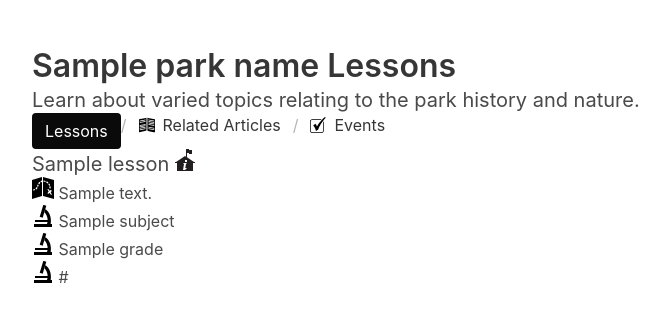
After one commit to danielazieba/nps-app, a Flask app: template npsflaskapp/templates/lessons.html in a window 1280 px wide. The commit adds this page. Shown: the top 336 px of the page, without its empty margins (32-702 px from the left). Run offline with Flask 2, Linux system fonts and the light colour scheme; the template is opened without the code that fills it: most values are stand-ins (such as "Sample title", 1, 10 or a date in 2020); some libraries are stand-ins or nearby versions.

Commit message:
Created initial lesson plans site

```diff
--- a/npsflaskapp/routes.py
+++ b/npsflaskapp/routes.py
@@ -1,4 +1,4 @@
-from flask import render_template, request
+from flask import render_template, request, jsonify
 from npsflaskapp import app
 
 import subprocess
@@ -15,10 +15,10 @@ def index():
         data = json.load(json_file)
     return render_template('index.html', states=data)
 
-@app.route('/alerts')
-def alerts():
-    subprocess_output = subprocess.check_output(['curl -X GET "https://developer.nps.gov/api/v1/alerts?stateCode=KY&api_key=FCzzTNkAX72099q1ja44eHVTYI27yOos2clMXKkT" -H "accept: application/json"'], shell=True)
-    return subprocess_output
+#@app.route('/alerts')
+#def alerts():
+#    subprocess_output = subprocess.check_output(['curl -X GET "https:/#/developer.nps.gov/api/v1/alerts?stateCode=KY&api_key=FCzzTNkAX72099q1ja44eHVTYI27yOos2clMXKkT" -H "accept: application/json"'], shell=True)
+#    return subprocess_output
 
 @app.route('/campgrounds', methods=['GET','POST'])
 def campgrounds():
@@ -133,6 +133,79 @@ def visitorcenters():
                            urls=vc_nps_links,
                            park_name=vc_park['data'][0]['fullName'])
 
+@app.route('/newsstand', methods=['GET','POST'])
+def newsstand():
+    feed = ''
+    feed_type = ''
+        # if request.method == 'POST':
+        #    feed_type = request.get_data().decode('utf-8')
+
+    #   get feed type
+    #   make NPS API call using type and park code
+    #   set feed equal to parse data
+    desired_park_code = request.args.get('parkAlert')
+    curr_selected_park = get_park_by_code(desired_park_code)
+    selected_str = curr_selected_park.decode('utf-8')
+    selected_json = json.loads(selected_str)
+    selected_park = selected_json['data'][0]
+    return render_template('newsstand.html', park_name=selected_park['fullName'], park_code=desired_park_code, display_type=feed_type)
+
+@app.route('/alerts', methods=['GET','POST'])
+def alerts():
+    json_data = request.get_data().decode('utf-8')
+    park_code = json_data[5:9]
+    alerts = create_alert_call(park_code)
+    selected_str = alerts.decode('utf-8')
+    selected_json = json.loads(selected_str)
+    return json.dumps({ 'parkcode' : park_code,
+                        'alertdata' : selected_json['data']})
+
+@app.route('/articles', methods=['GET','POST'])
+def articles():
+    park_code = request.get_data().decode('utf-8')
+    articles = create_article_call(park_code)
+    selected_str = articles.decode('utf-8')
+    selected_json = json.loads(selected_str)
+    return str(selected_json)
+
+@app.route('/education', methods=['GET','POST'])
+def education():
+    desired_park_code = request.args.get('educationWant')
+    curr_selected_park = get_park_by_code(desired_park_code)
+    selected_str = curr_selected_park.decode('utf-8')
+    selected_json = json.loads(selected_str)
+    selected_park = selected_json['data'][0]
+    return render_template('education.html', park_name = selected_park['fullName'], park_code=desired_park_code)
+
+@app.route('/lessons', methods=['GET','POST'])
+def lessons():
+    desired_park_code = request.args.get('parkLessons')
+    curr_park_name = get_park_by_code(desired_park_code)
+    selected_park = curr_park_name.decode('utf-8')
+    park_json = json.loads(selected_park)
+
+    park_lesson_data = create_lesson_call('parkCode=' + desired_park_code)
+    selected_str = park_lesson_data.decode('utf-8')
+    lesson_json = json.loads(selected_str)
+    lesson_desc = []
+    lesson_names = []
+    lesson_topics = []
+    lesson_grades = []
+    lesson_urls = []
+    for lesson in lesson_json['data']:
+        lesson_names.append(lesson['title'])
+        lesson_desc.append(lesson['questionobjective'])
+        lesson_topics.append(lesson['subject'])
+        lesson_grades.append(lesson['gradelevel'])
+        lesson_urls.append(lesson['url'])
+    return render_template('lessons.html',
+                           lesson_list=lesson_names,
+                           desc=lesson_desc,
+                           park_name=park_json['data'][0]['fullName'],
+                           subjects=lesson_topics,
+                           grade=lesson_grades,
+                           urls=lesson_urls,
+                           park_code=desired_park_code)
 
 # parameters is an array of the following structure:
 # [parkCode, stateCode, limit, start, q, fields, sort]
@@ -172,6 +245,33 @@ def create_vc_call(parameters):
 
     return subprocess.check_output([camp_call], shell=True)
 
+def create_alert_call(parameters):
+    alert_call = 'curl -X GET "https://developer.nps.gov/api/v1/alerts?'
+    alert_call_end = ' -H "accept: application/json"'
+    alert_call += parameters + '&'
+    alert_call += 'api_key=' + api_key + '"'
+    alert_call += alert_call_end
+
+    return subprocess.check_output([alert_call], shell=True)
+
+def create_article_call(parameters):
+    alert_call = 'curl -X GET "https://developer.nps.gov/api/v1/articles?'
+    alert_call_end = ' -H "accept: application/json"'
+    alert_call += parameters + '&'
+    alert_call += 'api_key=' + api_key + '"'
+    alert_call += alert_call_end
+
+    return subprocess.check_output([alert_call], shell=True)
+
+def create_lesson_call(parameters):
+    alert_call = 'curl -X GET "https://developer.nps.gov/api/v1/lessonplans?'
+    alert_call_end = ' -H "accept: application/json"'
+    alert_call += parameters + '&'
+    alert_call += 'api_key=' + api_key + '"'
+    alert_call += alert_call_end
+
+    return subprocess.check_output([alert_call], shell=True)
+
 def state_reformat(state_arr):
     state_list = ''
     for i in range(len(state_arr)):
--- /dev/null
+++ b/npsflaskapp/templates/lessons.html
@@ -0,0 +1,73 @@
+<!DOCTYPE html>
+<html>
+  <head>
+    <meta charset="utf-8">
+    <meta name="viewport" content="width=device-width, initial-scale=1">
+    <title>NPS Information</title>
+    <link rel="stylesheet" href="https://cdnjs.cloudflare.com/ajax/libs/bulma/0.7.4/css/bulma.min.css">
+    <script defer src="https://use.fontawesome.com/releases/v5.3.1/js/all.js"></script>
+    <script src="https://ajax.googleapis.com/ajax/libs/jquery/3.3.1/jquery.min.js"></script>
+  </head>
+  <body>
+  <section class="section">
+    <div class="container">
+      <p class="title">{{ park_name }} Lessons</p>
+      <p class="subtitle">Learn about varied topics relating to the park history and nature.</p>
+    </div>
+
+    <div class="container">
+      <nav class="breadcrumb" aria-label="breadcrumbs">
+        <ul>
+          <li id="lessons">
+            <form action="{{ url_for('lessons') }}">
+              <button type="submit" value="{{ park_code }}" name="parkLessons" class="button is-black">Lessons</button>
+            </form>
+          </li>
+          <li id="articles" onclick="getElementById('alert').style.color = '#00d1b2'">
+            <a href="#">
+              <span class="icon is-small">
+                <img src="/static/images/newspaper-black-22.svg"/>
+              </span>
+              <span class="has-text-dark">Related Articles</span>
+            </a>
+          </li>
+          <li>
+            <a href="#">
+              <span class="icon is-small">
+                <img src="/static/images/things-to-do-black-22.svg"/>
+              </span>
+              <span class="has-text-dark">Events</span>
+            </a>
+          </li>
+        </ul>
+      </nav>
+    </div>
+
+    <div class="container">
+        {% for i in range(lesson_list | length) %}
+              <p class="subtitle is-inline">{{ lesson_list[i] }}</p>
+              <img src="/static/images/visitor-center-black-22.svg" class="is-inline"/>
+              <div class="container">
+                <img src="/static/images/maps-black-22.svg" class="is-inline"/>
+                <p class="is-inline"> {{ desc[i] }}</p>
+              </div>
+
+              <div class="container">
+                <img src="/static/images/young-scientist-program-black-22.svg" class="is-inline"/>
+                <p class="is-inline">{{ subjects[i] }}</p>
+              </div>
+
+              <div class="container">
+                <img src="/static/images/young-scientist-program-black-22.svg" class="is-inline"/>
+                <p class="is-inline">{{ grade[i] }}</p>
+              </div>
+
+              <div class="container">
+                <img src="/static/images/young-scientist-program-black-22.svg" class="is-inline"/>
+                <p class="is-inline">{{ urls[i] }}</p>
+              </div>
+        {% endfor %}
+    </div>
+  </section>
+  </body>
+</html>
--- a/npsflaskapp/templates/selected_amenities.html
+++ b/npsflaskapp/templates/selected_amenities.html
@@ -11,7 +11,7 @@
 
   <section class="section">
     <div class="container">
-      <p class="title">Campgrounds:</p>
+      <p class="title">Campgrounds</p>
         <p class="subtitle">Weather - {{ weather }} </p>
 
         {% for i in range(campground_list | length) %}
```
Also changed, not shown: npsflaskapp/templates/education.html (added, +51 -0 lines), npsflaskapp/templates/newsstand.html (added, +87 -0 lines), npsflaskapp/templates/selected.html (+5 -2 lines), npsflaskapp/static/images/coffee-black-22.svg (added), npsflaskapp/static/images/newspaper-black-22.svg (added), npsflaskapp/static/images/safety-caution-alerts-black-22.svg (added), npsflaskapp/static/images/things-to-do-black-22.svg (added), npsflaskapp/static/images/young-scientist-program-black-22.svg (added).
